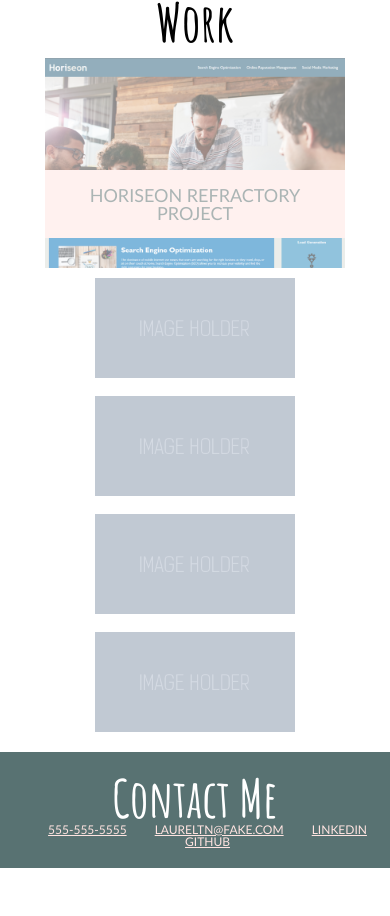
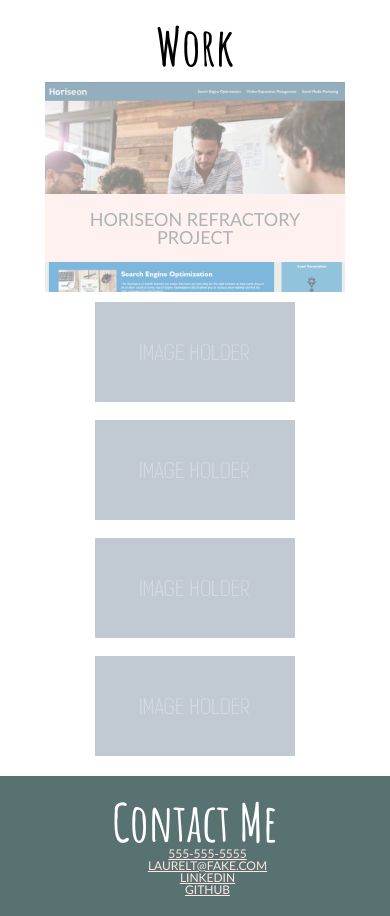
Before and after one commit to laurelthorburn/LaurelThorburnPortfolio, a plain HTML site: page index.html in a window 390 px wide. Shown: the part 818-1734 px from the top of the page. Before the commit the page ends 1686 px from the top, so only its background shows below. Drawn offline with Linux system fonts and the light colour scheme.

Commit message:
Styling nav links for phone screen

```diff
--- a/Assets/css/style.css
+++ b/Assets/css/style.css
@@ -350,3 +350,17 @@ div .work-left {
 }
 
 }
+
+@media screen and (max-width: 390px)  {
+    .links ul li,
+    .links1 ul li {
+        display: block;
+    }
+
+    header nav ul li,
+    .links1 {
+        width: 100%;
+    }
+
+
+}
--- a/index.html
+++ b/index.html
@@ -76,7 +76,7 @@
         <nav class="links1">
             <ul>
                  <li><a href="tel:4082505504">555-555-5555</a></li>
-                <li><a href = "mailto: laurelt@fake.com">laureltn@fake.com</a></li>
+                <li><a href = "mailto: laurelt@fake.com">laurelt@fake.com</a></li>
                 <li><a href="https://www.linkedin.com/in/laurel-thorburn-651592219/" target="_blank">LinkedIn</a></li>
                 <li><a href="https://github.com/laurelthorburn" target="_blank">GitHub</a></li>
             </ul>
```
